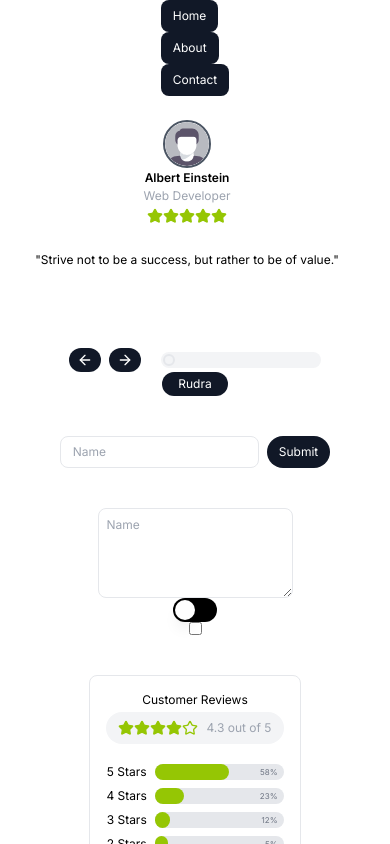
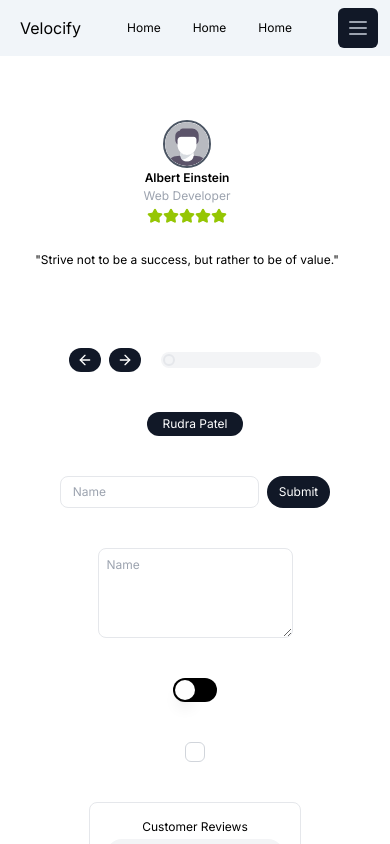
Before and after one commit to prudra2000/Velocify, a Next.js app: page / in a window 390 px wide. Shown: the top 844 px of the page. Built offline with nearby package versions, Linux system fonts and the light colour scheme.

Commit message:
updated Navbar, select, and badge

```diff
--- a/package.json
+++ b/package.json
@@ -10,6 +10,7 @@
   },
   "dependencies": {
     "@radix-ui/react-checkbox": "^1.1.1",
+    "@radix-ui/react-radio-group": "^1.2.0",
     "@radix-ui/react-select": "^2.1.1",
     "@radix-ui/react-switch": "^1.1.0",
     "class-variance-authority": "^0.7.0",
--- a/src/app/page.tsx
+++ b/src/app/page.tsx
@@ -8,10 +8,14 @@ import { Button } from "@/components/button";
 import { Switch } from "@/components/switch";
 import { Checkbox } from "@/components/checkbox";
 import { Select, SelectItem, SelectTrigger } from "@/components/select";
-import RaitingsBreakdown from "@/components/raitingsbreakdown";
 import RatingsBreakdown from "@/components/raitingsbreakdown";
 import { Option } from "@/components/options"; // Updated import path
-import { NavBar, NavBarLinks } from "@/components/navbar";
+import {
+  NavBar,
+  NavBarLinks,
+  NavBarLogo,
+  NavBarLink,
+} from "@/components/navbar";
 
 interface Testimonials {
   author: string;
@@ -21,9 +25,21 @@ interface Testimonials {
 }
 
 export default function Home() {
+  const [checked, setChecked] = useState("indeterminate");
   const [testimonials, setTestimonials] = useState<Testimonials[]>([]);
   const maxTestimonials = 10;
+  const [isChecked, setIsChecked] = useState(false); // Added state for checkbox
+  const [selectedValue, setSelectedValue] = useState<string>("option1");
 
+  const options = [
+    { value: "option1", label: "Option 1", id: "option1" },
+    { value: "option2", label: "Option 2", id: "option2" },
+    { value: "option3", label: "Option 3", id: "option3" },
+  ];
+
+  const handleChange = (value: string) => {
+    setSelectedValue(value);
+  };
   useEffect(() => {
     const fetchTestimonials = async () => {
       const response = await fetch("/sampleData.json");
@@ -37,11 +53,14 @@ export default function Home() {
   }, []);
 
   return (
-    <main className="flex flex-col items-center justify-center">
+    <main className="flex flex-col items-center justify-center gap-y-10">
       <NavBar>
-        <NavBarLinks>Home</NavBarLinks>
-        <NavBarLinks>About</NavBarLinks>
-        <NavBarLinks>Contact</NavBarLinks>
+        <NavBarLogo>Velocify</NavBarLogo>
+        <NavBarLinks>
+          <NavBarLink>Home</NavBarLink>
+          <NavBarLink>Home</NavBarLink>
+          <NavBarLink>Home</NavBarLink>
+        </NavBarLinks>
       </NavBar>
       {testimonials.length > 0 && (
         <Carousel
@@ -51,10 +70,10 @@ export default function Home() {
           autoplay={false}
         />
       )}
-      <Badge variant="default" className="mb-10">
-        Rudra
+      <Badge variant="default" className="">
+        Rudra Patel
       </Badge>
-      <div className="flex gap-2 mb-10 px-10">
+      <div className="flex gap-2">
         <Input type="text" variant="default" placeholder="Name" />
         <Button className="rounded-full">
           <p>Submit</p>
@@ -64,8 +83,11 @@ export default function Home() {
         <Textarea placeholder="Name" />
       </div>
       <Switch />
-      <Checkbox accentColor="#95c604" />
-      <div className="my-10">
+      <Checkbox
+        checked={isChecked}
+        onChange={() => setIsChecked(!isChecked)} // Updated to toggle the checkbox state
+      />
+      <div className="">
         <RatingsBreakdown
           accentColor="#95c604"
           oneStars={100}
--- a/src/components/badge.tsx
+++ b/src/components/badge.tsx
@@ -3,7 +3,7 @@ import { twMerge } from "tailwind-merge";
 import * as React from "react";
 
 const badgeVariants = cva(
-  "flex flex-row justify-center items-center rounded-full text-xs sm:text-sm md:text-base",
+  "flex flex-row max-w-[10rem] justify-center items-center rounded-full text-xs sm:text-sm md:text-base truncate ...",
   {
     variants: {
       variant: {
--- a/src/components/checkbox.tsx
+++ b/src/components/checkbox.tsx
@@ -1,40 +1,38 @@
 import * as React from "react";
 import { cva, type VariantProps } from "class-variance-authority";
 import { twMerge } from "tailwind-merge";
+import * as RadixCheckbox from "@radix-ui/react-checkbox"; // Renamed import
+import { Check } from "lucide-react";
 
-const checkboxVariants = cva(
-    "border-1 border-blue-500 bg-white",
-    {
-      variants: {
-        variant: {
-          default: "rounded-lg ",
-          rounded: "rounded-full",
-        },
-      },
-      defaultVariants: {
-        variant: "default",
-      },
-    }
-  );
+type CheckboxProps = {
+  checked: boolean;
+  onChange: (checked: boolean) => void;
+  label?: string; // Added label prop
+  disabled?: boolean; // Added disabled prop
+  className?: string; // Added className prop for custom styling
+};
 
-export interface CheckboxProps
-  extends React.InputHTMLAttributes<HTMLInputElement>,VariantProps<typeof checkboxVariants> {
-    accentColor?: string;
+const Checkbox: React.FC<CheckboxProps> = React.memo(
+  ({ checked, onChange, label, disabled, className }) => {
+    return (
+      <div className={`flex items-center space-x-2 ${className}`}>
+        <RadixCheckbox.Root
+          checked={checked}
+          onCheckedChange={(newChecked) => onChange(Boolean(newChecked))}
+          className={`flex w-5 h-5 appearance-none items-center justify-center border border-gray-300 rounded-md ${disabled ? 'opacity-50 cursor-not-allowed' : ''}`}
+          disabled={disabled} // Apply disabled state
+        >
+          <RadixCheckbox.Indicator className="bg-white ">
+            <Check className="w-4 h-4"/>
+          </RadixCheckbox.Indicator>
+        </RadixCheckbox.Root>
+        {label && <span>{label}</span>}
+      </div>
+    );
   }
+);
+export default Checkbox;
 
-const Checkbox = React.forwardRef<HTMLInputElement, CheckboxProps>(
-  ({variant, alt, className, placeholder, accentColor, ...props }, ref) => (
-    <input
-      type="checkbox"
-      style={{ accentColor }}
-      className={twMerge(checkboxVariants({ variant, className }))}
-      ref={ref}
-      {...props}
-      alt={alt}
-      placeholder={placeholder}
-    />
-  )
-);
 Checkbox.displayName = "Checkbox";
 
 export { Checkbox };
--- a/src/components/navbar.tsx
+++ b/src/components/navbar.tsx
@@ -1,14 +1,98 @@
+"use client";
 import React from "react";
 import { Button } from "@/components/button";
 
+import { useState, useEffect } from "react";
+import Link from "next/link";
+const NavBarLogo = ({ children }: { children: React.ReactNode }) => (
+  <div>{children}</div>
+);
+NavBarLogo.displayName = "NavBarLogo";
+
+const NavBarLink = ({ children }: { children: React.ReactNode }) => (
+  <div>
+    <Button variant="ghost">{children}</Button>
+  </div>
+);
+NavBarLink.displayName = "NavBarLink";
+
 const NavBarLinks = ({ children }: { children: React.ReactNode }) => (
-  <div className="flex flex-row"><Button variant="default">{children}</Button></div>
+  <div className="flex flex-row gap-2">{children}</div>
 );
 NavBarLinks.displayName = "NavBarLinks";
+// Added useState import
 
-const NavBar = ({ children }: { children: React.ReactNode }) => (
-  <div>{children}</div>
-);
+const NavBar = ({ children }: { children: React.ReactNode }) => {
+  const [isOpen, setIsOpen] = useState(false); // Moved inside the component
+
+  const toggleNavbar = () => {
+    setIsOpen(!isOpen);
+  };
+
+  return (
+    // Added return statement
+    <div className="w-full">
+      <div className="flex flex-row p-2 px-5 justify-between items-center bg-slate-100">
+        {children}
+        <div className="-mr-2 flex md:hidden">
+          <button
+            onClick={toggleNavbar}
+            type="button"
+            className="bg-gray-900 text-gray-400 inline-flex items-center justify-center p-2 rounded-md focus:outline-none"
+          >
+            <svg
+              className={`${isOpen ? "hidden" : "block"} h-6 w-6`}
+              xmlns="http://www.w3.org/2000/svg"
+              fill="none"
+              viewBox="0 0 24 24"
+              stroke="currentColor"
+            >
+              <path
+                strokeLinecap="round"
+                strokeLinejoin="round"
+                strokeWidth="2"
+                d="M4 6h16M4 12h16M4 18h16"
+              />
+            </svg>
+            <svg
+              className={`${isOpen ? "block" : "hidden"} h-6 w-6`}
+              xmlns="http://www.w3.org/2000/svg"
+              fill="none"
+              viewBox="0 0 24 24"
+              stroke="currentColor"
+            >
+              <path
+                strokeLinecap="round"
+                strokeLinejoin="round"
+                strokeWidth="2"
+                d="M6 18L18 6M6 6l12 12"
+              />
+            </svg>
+          </button>
+        </div>
+      </div>
+      <div className={`${isOpen ? "block" : "hidden"} md:hidden`}>
+        <div className="px-2 pt-2 pb-3 space-y-1 sm:px-3">
+          <a className="block px-3 py-2 rounded-md text-base font-medium">
+            Home
+          </a>
+
+          <a className="block px-3 py-2 rounded-md text-base font-medium">
+            About
+          </a>
+
+          <a className="block px-3 py-2 rounded-md text-base font-medium">
+            Services
+          </a>
+
+          <a className="block px-3 py-2 rounded-md text-base font-medium">
+            Contact
+          </a>
+        </div>
+      </div>
+    </div>
+  );
+};
 NavBar.displayName = "NavBar";
 
-export { NavBar, NavBarLinks };
+export { NavBar, NavBarLinks, NavBarLogo, NavBarLink };
--- a/src/components/select.tsx
+++ b/src/components/select.tsx
@@ -7,7 +7,7 @@ import { ChevronDown, ChevronUp, Check } from "lucide-react";
 
 // New component for SelectTrigger
 const SelectTrigger = ({ children }: { children: React.ReactNode }) => (
-  <RadixSelect.Trigger className="flex w-full px-3 py-2 text-xs sm:text-sm md:text-base border border-input rounded-lg">
+  <RadixSelect.Trigger className=" flex w-full px-3 py-2 text-xs sm:text-sm md:text-base border border-input rounded-lg">
     <div className="inline-flex items-center justify-center">
       {children}
       <RadixSelect.Icon>
@@ -27,16 +27,19 @@ const SelectItem: React.FC<{
   <RadixSelect.Item
     value={value}
     className={twMerge(
-      "relative flex w-full flex-row items-center px-3 py-1 sm:px-3 sm:py-2 text-xs sm:text-sm md:text-base",
+      "relative flex w-full flex-row select-none items-center px-3 py-1 sm:px-3 sm:py-2 text-xs sm:text-sm md:text-base rounded-md focus:bg-gray-100 ",
       className
     )}
   >
-    <RadixSelect.ItemText className="flex flex-col items-center">
-      <span className="max-w-xs truncate">{children}</span>
-    </RadixSelect.ItemText>
-    <RadixSelect.ItemIndicator>
-      <Check className="ml-2 w-4 h-4" />
-    </RadixSelect.ItemIndicator>
+    <div className="flex flex-row items-center">
+        <RadixSelect.ItemIndicator>
+          <Check className="ml-2 w-4 h-4" />
+        </RadixSelect.ItemIndicator>
+
+      <RadixSelect.ItemText className="flex flex-col ">
+        <span className="max-w-xs truncate">{children}</span>
+      </RadixSelect.ItemText>
+    </div>
   </RadixSelect.Item>
 );
 SelectItem.displayName = "SelectItem";
@@ -54,11 +57,9 @@ const Select = React.forwardRef<
     </SelectTrigger>
     <RadixSelect.Portal>
       <RadixSelect.Content className="bg-white relative z-50 max-h-96 min-w-[8rem] overflow-hidden rounded-md border shadow-md">
-
         <RadixSelect.Viewport className="p-1 flex flex-col items-center text-center">
           {children}
         </RadixSelect.Viewport>
-
       </RadixSelect.Content>
     </RadixSelect.Portal>
   </RadixSelect.Root>
```
Also changed, not shown: src/components/radiogroup.tsx (added), 1 other file (tests, documents, lock files or other folders).
